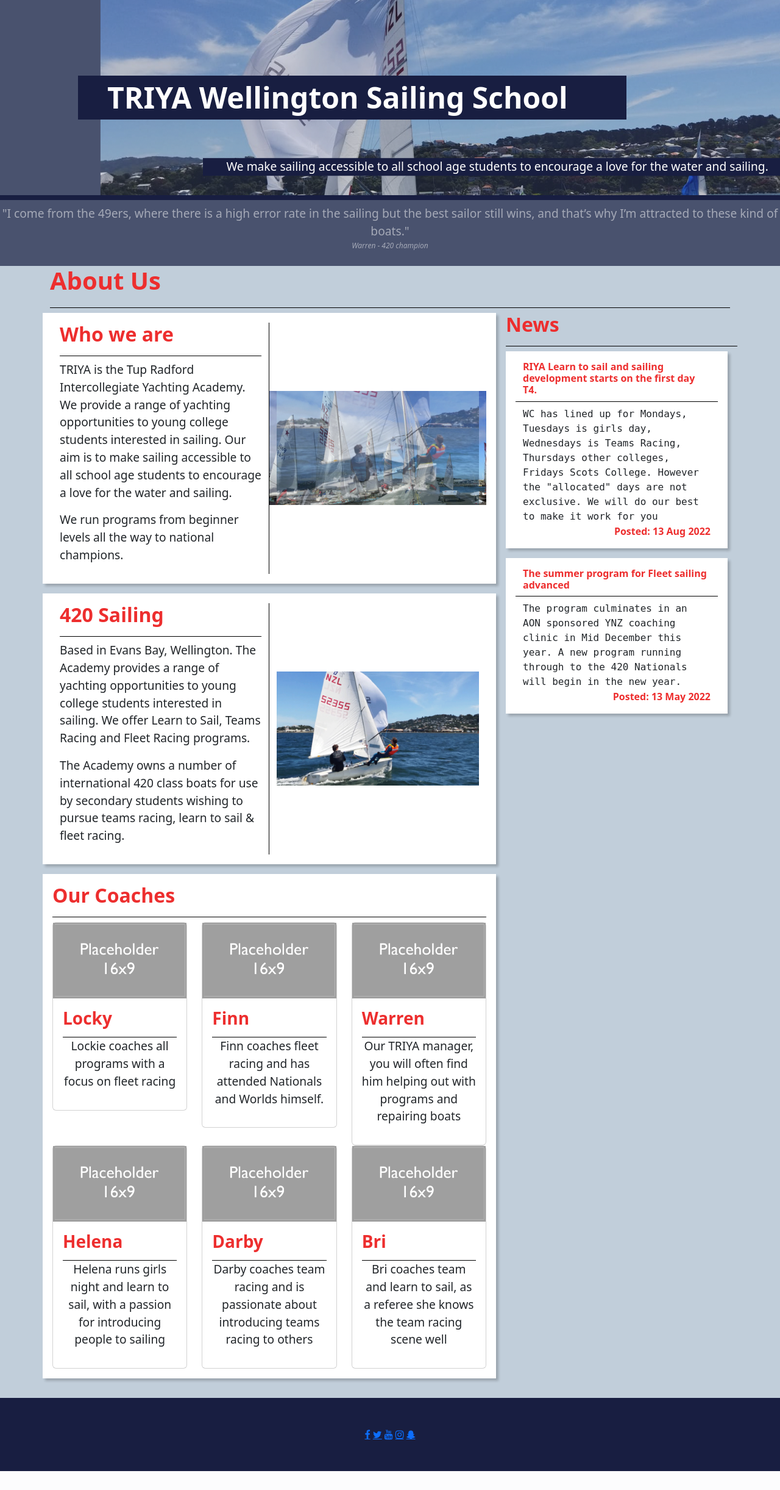
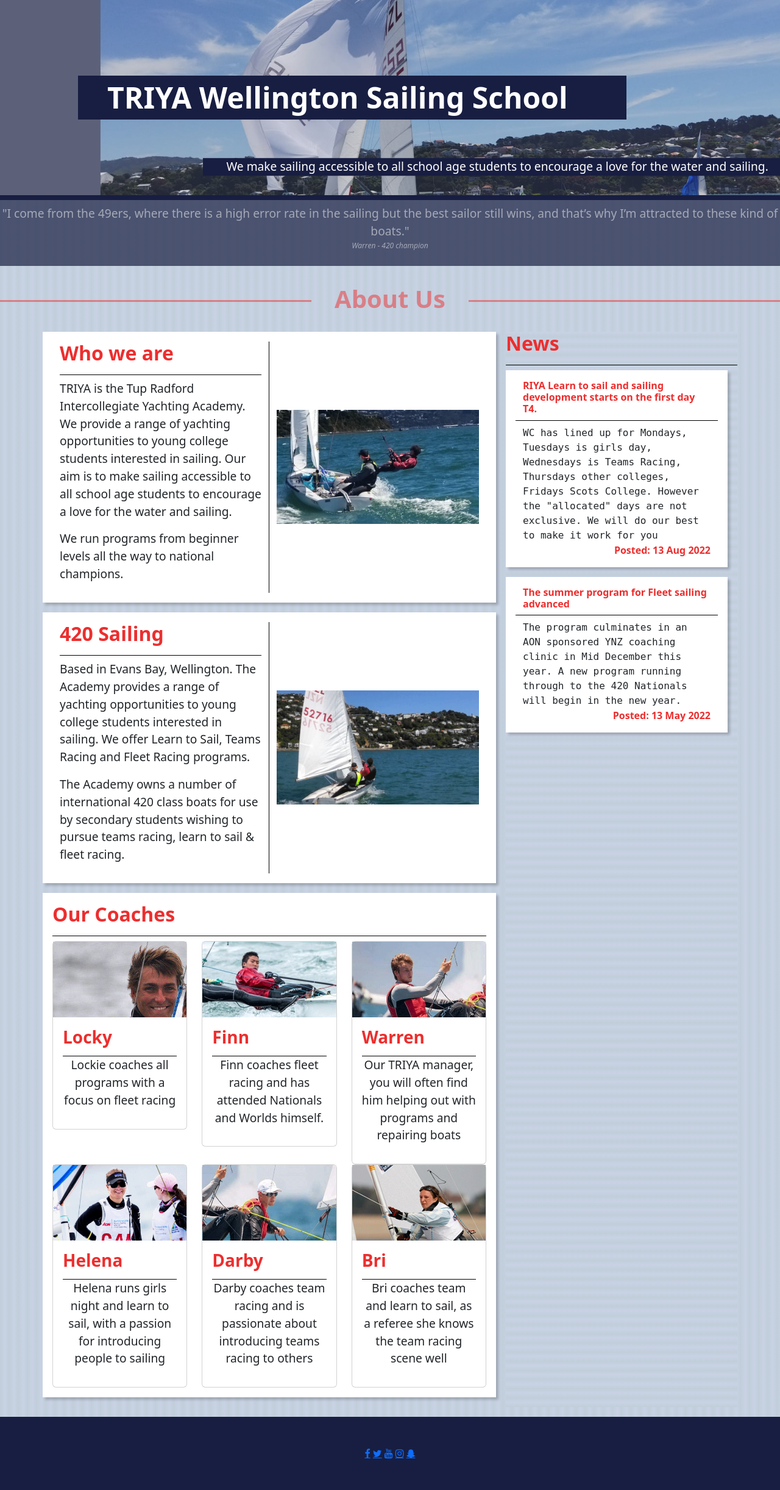
Before and after one commit to paul-khouri/Dynamic_TRIYA, a Flask app: page / in a window 1280 px wide. Shown: the part 56-2499 px from the top of the page at 61% size. Before the commit the page ends 2468 px from the top, so only its background shows below. Run offline with Flask 2, Linux system fonts and the light colour scheme.

Commit message:
Front end design completed

```diff
--- a/static/styles/main-styles.css
+++ b/static/styles/main-styles.css
@@ -1,6 +1,8 @@
 :root{
     --main-bg-color: rgb(193, 206, 218);
+    --main-bg-color-grad: rgb(200, 210, 228);
     --titles: rgb(237,46,46);
+    --titles-trans: rgba(237,46,46,0.5);
     --deepblue: rgb(24, 30, 65);
     --deepblue-trans: rgba(24, 30, 65, 0.7);
 }
@@ -9,19 +11,41 @@
 body{
     background-color: var(--main-bg-color);
     font-size: 100%;
+    background: repeating-linear-gradient(90deg, var(--main-bg-color) 0, var(--main-bg-color-grad) 8px, var(--main-bg-color) 15px);
 }
 p{
     font-size: 1.2em;
 }
-
-h1, h2, h3, h4{
+/* line behind titles */
+h1 {
+    border: 0px solid red;
+    padding:0;
+    overflow: hidden;
+    color: var(--titles-trans);
+    font-weight: bold;
+    display: table;
+    white-space: nowrap;
+    margin: 0.75em 0;
+}
+h1:before, h1:after {
+    border-top: 3px solid var(--titles-trans);
+    content: '';
+    display: table-cell;
+    position: relative;
+    top: 0.65em;
+    width: 50%;
+}
+h1:before { right: 3%; }
+h1:after { left: 3%; }
+/* -------------------------------------- */
+h2, h3, h4{
     font-weight: bolder;
     color: var(--titles);
     border-bottom: 1px solid black;
     padding-bottom: 0.5em
 }
 /* sections */
-.news, .about, .coaches, .program, .sign-up, .information{
+.news, .about, .coaches, .program, .sign-up, .information, .event{
     border: 0px solid red;
     margin: 0em 1em 1em 0;
     box-shadow: 4px 4px 4px 0 rgba(0, 0, 0, 0.2);
@@ -31,7 +55,26 @@ h1, h2, h3, h4{
 .information h3{
     text-indent: 1em;
 }
+
+/* events page */
+.event .row:nth-child(2) div{
+    text-align: center;
+    font-size: 3em;
+    font-weight: bolder;
+    color: white;
+    border-bottom: 2px solid var(--deepblue);
+    background-color: var(--deepblue-trans);
+}
+.event .row:nth-child(2) div:first-child{
+    border-right: 2px solid var(--deepblue);
+}
+.event .row:nth-child(3) div{
+    font-size: 2em;
+    font-family: monospace, sans-serif;
+    text-align: left;
+}
 /* banner */
+
 .top{
     background-color: var(--deepblue-trans);
     position: relative;
@@ -110,17 +153,18 @@ h1, h2, h3, h4{
     font-style: italic;
 }
 
-
-
-
 /* layout */
 .container-fluid{
     --bs-gutter-x:0;
 }
 /* columns for index page */
+/* left is news */
 .left, .right{
     border:0px solid pink;
     padding: 0;
+}
+.left{
+    background: repeating-linear-gradient(0deg, var(--main-bg-color) 0, var(--main-bg-color-grad) 8px, var(--main-bg-color) 15px);
 }
 
 
@@ -170,6 +214,10 @@ footer{
     .news, .about, .coaches, .program, .sign-up, .information{
          margin: 0em 0em 1em 0;
     }
+
+    .event .row:nth-child(2) div{
+        font-size: 2em;
+    }
 }
     /*---- screen --- */
 @media only screen and (max-width: 992px) {
--- a/templates/index.html
+++ b/templates/index.html
@@ -10,8 +10,12 @@ TRIYA home
         and that’s why I’m attracted to these kind of boats."</p>
         <p> Warren - 420 champion</p>
     </div>
-        <div class="container-lg">
-<h1> About Us</h1>
+
+        <style>
+
+        </style>
+<h1>About Us</h1>
+     <div class="container-lg">
         <div class="row main-cols">
               <!-- left column -->
             <div class="col-lg-4 left">
@@ -47,11 +51,8 @@ TRIYA home
                         a love for the water and sailing.</p>
                         <p>We run programs from beginner levels all the way to national champions.</p>
                 </div>
-                <div class="col-md-6"
-                 style="background-image: url('{{ url_for('static', filename='images/set_up_opt.jpg') }}');
-                background-size: cover;
-                background-position: center; ">
-                    <img class="img-fluid trans" src="{{ url_for('static', filename='images/boats_1.png') }}" alt="">
+                <div class="col-md-6">
+                    <img class="img-fluid" src="{{ url_for('static', filename='images/boats_4.png') }}" alt="">
                 </div>
             </div>
             <div class="row align-items-center about">
@@ -65,14 +66,14 @@ TRIYA home
                         The Academy owns a number of international 420 class boats for use
                         by secondary students wishing to pursue teams racing, learn to sail & fleet racing.</p>
                 </div>
-                <div class="col-md-6"><img class="img-fluid" src="{{ url_for('static', filename='images/boats_2.png') }}" alt=""></div>
+                <div class="col-md-6"><img class="img-fluid" src="{{ url_for('static', filename='images/boats_7.png') }}" alt=""></div>
             </div>
             <div  class="coaches">
                  <h2 id="coaches">Our Coaches</h2>
                 <div class="row">
                         <div class="col-md-4">
                             <div class="card" >
-                                <img src="{{ url_for('static', filename='images/placeholder.png') }}" class="" alt="Sailor in choppy water">
+                                <img src="{{ url_for('static', filename='images/locky.png') }}" class="" alt="Sailor in choppy water">
                                 <div class="card-body">
                                     <h3 class="m-0">Locky</h3>
                                     <p class="main-para-sm text-center">Lockie coaches all programs with a focus on fleet racing</p>
@@ -81,7 +82,7 @@ TRIYA home
                         </div>
                         <div class="col-md-4">
                             <div class="card" >
-                                <img src="{{ url_for('static', filename='images/placeholder.png') }}" class="" alt="Sailor in choppy water">
+                                <img src="{{ url_for('static', filename='images/finn.png') }}" class="" alt="Sailor in choppy water">
                                 <div class="card-body">
                                     <h3 class="m-0">Finn</h3>
                                     <p class="main-para-sm text-center">
@@ -91,7 +92,7 @@ TRIYA home
                         </div>
                         <div class="col-md-4">
                             <div class="card" >
-                                <img src="{{ url_for('static', filename='images/placeholder.png') }}" class="" alt="Sailor in choppy water">
+                                <img src="{{ url_for('static', filename='images/warren.png') }}" class="" alt="Sailor in choppy water">
                                 <div class="card-body">
                                     <h3 class="m-0">Warren</h3>
                                     <p class="main-para-sm text-center">Our TRIYA manager,
@@ -103,7 +104,7 @@ TRIYA home
                 <div class="row">
                     <div class="col-md-4">
                         <div class="card" >
-                            <img src="{{ url_for('static', filename='images/placeholder.png') }}" class="" alt="Sailor in choppy water">
+                            <img src="{{ url_for('static', filename='images/helena.png') }}" class="" alt="Sailor in choppy water">
                             <div class="card-body">
                                 <h3 class="m-0">Helena</h3>
                                 <p class="main-para-sm text-center">Helena runs girls night and learn to sail,
@@ -113,7 +114,7 @@ TRIYA home
                     </div>
                     <div class="col-md-4">
                         <div class="card" >
-                            <img src="{{ url_for('static', filename='images/placeholder.png') }}" class="" alt="Sailor in choppy water">
+                            <img src="{{ url_for('static', filename='images/darby.png') }}" class="" alt="Sailor in choppy water">
                             <div class="card-body">
                                 <h3 class="m-0">Darby</h3>
                                 <p class="main-para-sm text-center">Darby coaches team racing and is passionate
@@ -123,7 +124,7 @@ TRIYA home
                     </div>
                     <div class="col-md-4">
                         <div class="card" >
-                            <img src="{{ url_for('static', filename='images/placeholder.png') }}" class="" alt="Sailor in choppy water">
+                            <img src="{{ url_for('static', filename='images/bri.png') }}" class="" alt="Sailor in choppy water">
                             <div class="card-body">
                                 <h3 class="m-0">Bri</h3>
                                 <p class="main-para-sm text-center">Bri coaches team and learn to sail, as a referee she
--- a/templates/main_template.html
+++ b/templates/main_template.html
@@ -11,7 +11,7 @@
    <link rel="stylesheet" type="text/css" href="{{ url_for('static', filename='styles/main-styles.css') }}">
 </head>
 <body>
-    <div class="container-fluid">
+    <div class="container-fluid white-box">
         <nav class="navbar navbar-expand-sm">
                 <ul class="navbar-nav ">
                     <li class="nav-item">
```
Also changed, not shown: templates/events.html (+51 -1 lines), templates/programs.html (+11 -6 lines), static/images/bri.png (added), static/images/darby.png (added), static/images/finn.png (added), static/images/helena.png (added), static/images/locky.png (added), static/images/warren.png (added).
